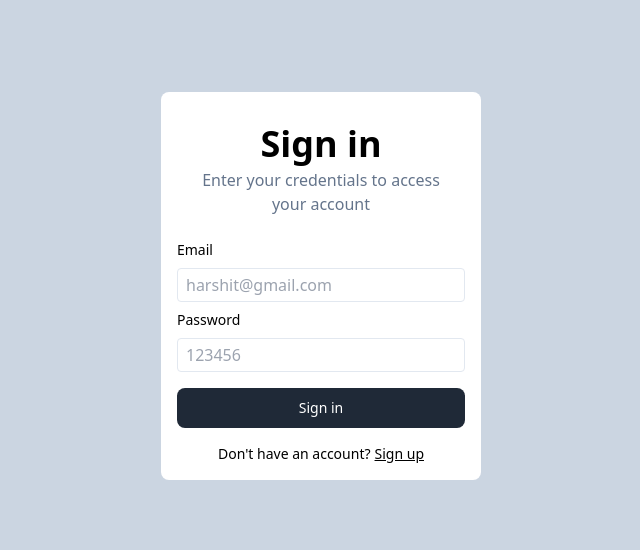
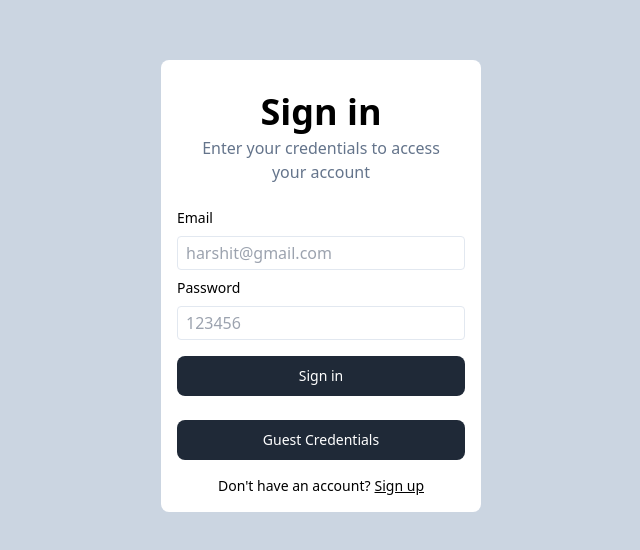
Before and after one commit to harshitadatra/paytm, a React (Vite) app in the folder frontend/: page /signin in a window 1280 px wide. Shown: the part 114-664 px from the top of the page, without its empty margins (319-959 px from the left). Built offline with nearby package versions, Linux system fonts and the light colour scheme.

Commit message:
feat: added guest user

```diff
--- a/frontend/src/pages/Signin.jsx
+++ b/frontend/src/pages/Signin.jsx
@@ -14,15 +14,17 @@ export const Signin = () => {
   const [showLoader, setShowLoader] = useState(false);
   const navigate = useNavigate();
 
-  async function handleSignin() {
+  async function handleSignin(isTestUser) {
     setShowLoader(true);
     try {
       const response = await axios.post(
         "https://paytm-pzf0.onrender.com/api/v1/user/signin",
-        {
-          username,
-          password,
-        }
+        isTestUser
+          ? { username: "test_user@gmail.com", password: "123456" }
+          : {
+              username,
+              password,
+            }
       );
 
       // console.log("response sign in ", response);
@@ -61,8 +63,16 @@ export const Signin = () => {
             onChange={(e) => setPassword(e.target.value)}
           />
           <div className="pt-4">
-            <Button label={"Sign in"} onClick={handleSignin} on />
+            <Button label={"Sign in"} onClick={() => handleSignin(false)} on />
           </div>
+          <div className="pt-4">
+            <Button
+              label={"Guest Credentials"}
+              onClick={() => handleSignin(true)}
+              on
+            />
+          </div>
+
           <BottomWarning
             label={"Don't have an account?"}
             buttonText={"Sign up"}
```
